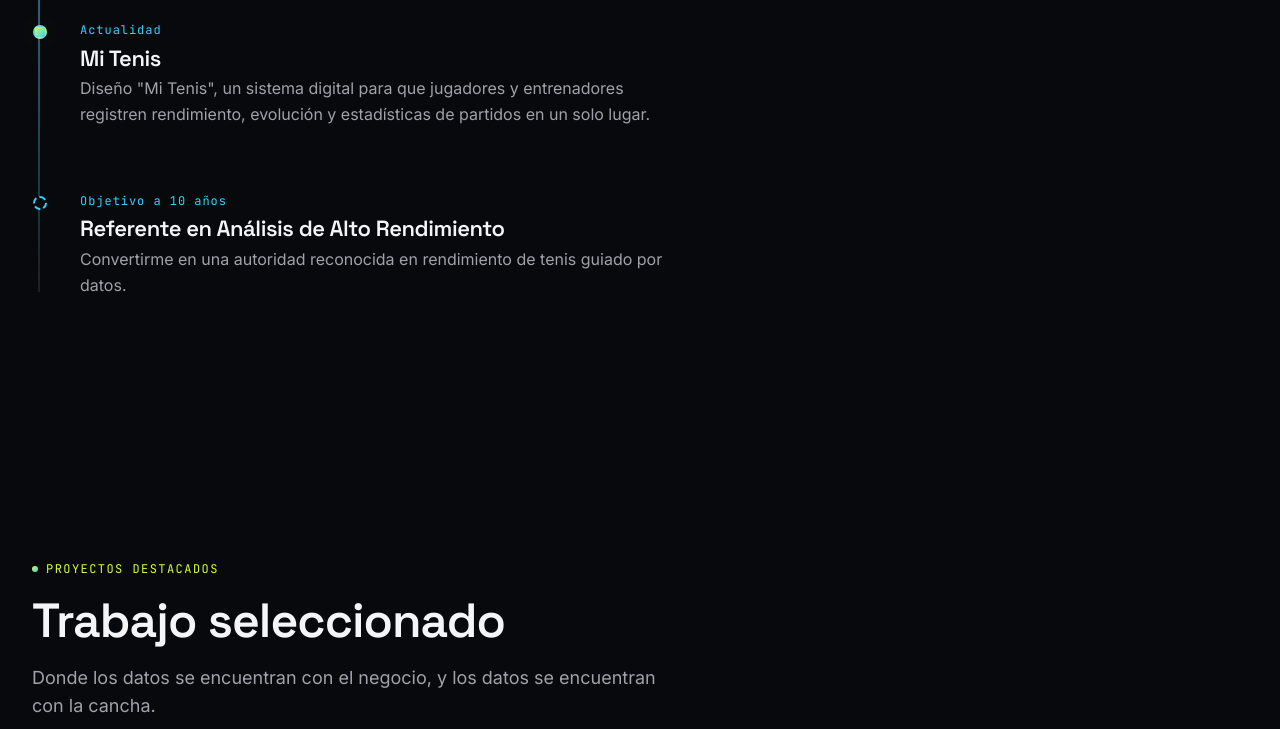
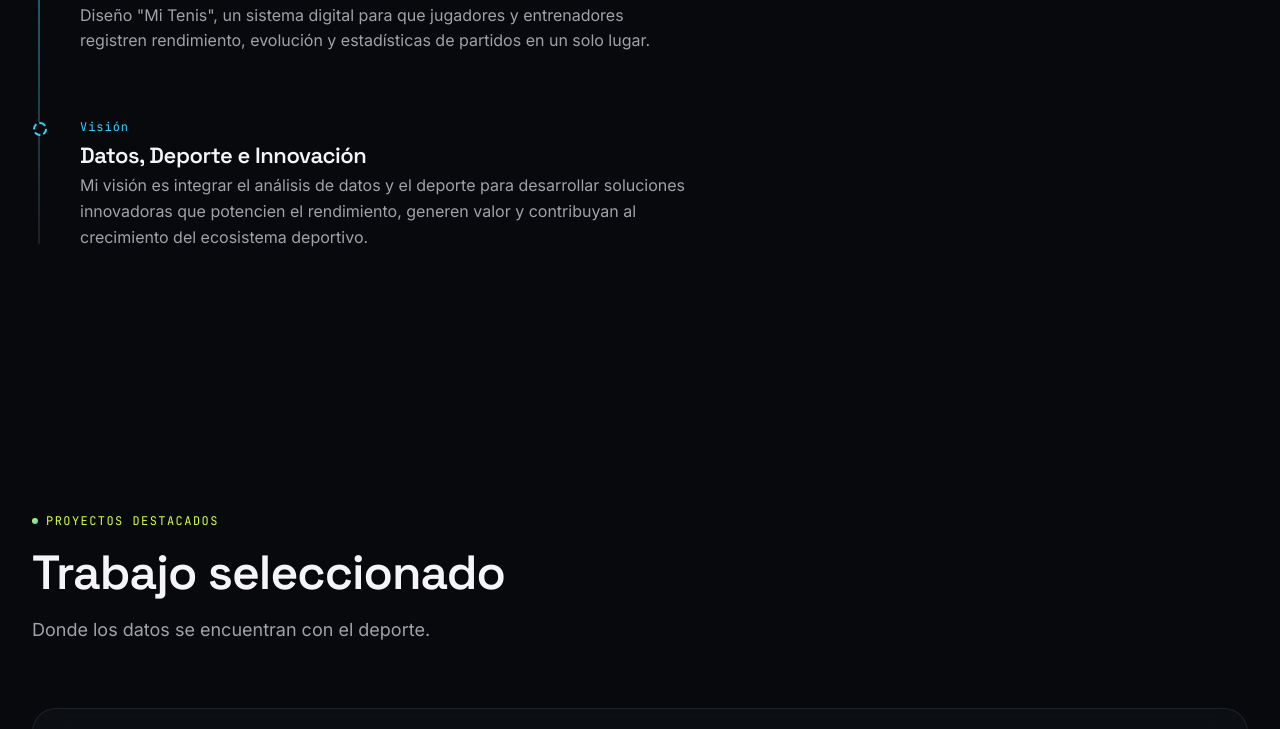
Before and after one commit to mauriciovilosio/portfolio, a plain HTML site: page index.html in a window 1280 px wide. Shown: the part 3657-4386 px from the top of the page. Drawn offline with Linux system fonts and the light colour scheme.

Commit message:
Update subtitles and descriptions in index.html

```diff
--- a/index.html
+++ b/index.html
@@ -113,7 +113,6 @@
         <div class="section-header reveal">
           <p class="eyebrow" data-i18n="timeline.eyebrow">Trayectoria</p>
           <h2 class="section-title" data-i18n="timeline.title">Cómo llegué hasta acá</h2>
-          <p class="section-subtitle" data-i18n="timeline.subtitle">Ocho momentos que dieron forma a una carrera construida en la intersección entre ingeniería, datos y deporte.</p>
         </div>
 
         <div class="timeline">
@@ -161,9 +160,9 @@
           </div>
           <div class="timeline__item timeline__item--future reveal">
             <span class="timeline__dot"></span>
-            <p class="timeline__year" data-i18n="timeline.item8.year">Objetivo a 10 años</p>
-            <h3 class="timeline__title" data-i18n="timeline.item8.title">Referente en Análisis de Alto Rendimiento</h3>
-            <p class="timeline__desc" data-i18n="timeline.item8.desc">Convertirme en una autoridad reconocida en rendimiento de tenis guiado por datos.</p>
+            <p class="timeline__year" data-i18n="timeline.item8.year">Visión</p>
+            <h3 class="timeline__title" data-i18n="timeline.item8.title">Datos, Deporte e Innovación</h3>
+            <p class="timeline__desc" data-i18n="timeline.item8.desc">Mi visión es integrar el análisis de datos y el deporte para desarrollar soluciones innovadoras que potencien el rendimiento, generen valor y contribuyan al crecimiento del ecosistema deportivo.</p>
           </div>
         </div>
       </div>
@@ -175,7 +174,7 @@
         <div class="section-header reveal">
           <p class="eyebrow" data-i18n="projects.eyebrow">Proyectos Destacados</p>
           <h2 class="section-title" data-i18n="projects.title">Trabajo seleccionado</h2>
-          <p class="section-subtitle" data-i18n="projects.subtitle">Donde los datos se encuentran con el negocio, y los datos se encuentran con la cancha.</p>
+          <p class="section-subtitle" data-i18n="projects.subtitle">Donde los datos se encuentran con el deporte.</p>
         </div>
 
         <div class="projects-grid">
@@ -183,7 +182,7 @@
             <p class="project-card__tag" data-i18n="proj.mitenis.tag">Sports Tech · Insignia</p>
             <div class="project-card__media"><img src="assets/images/mitenis-cover.png?v=20260821" alt="Vista previa de Mi Tenis" loading="lazy" /></div>
             <h3 class="project-card__title">Mi Tenis</h3>
-            <p class="project-card__desc" data-i18n="proj.mitenis.desc">Un sistema de seguimiento de rendimiento para jugadores y entrenadores — registrar sesiones de entrenamiento y ver su evolución en dashboards interactivos.</p>
+            <p class="project-card__desc" data-i18n="proj.mitenis.desc">Un sistema de seguimiento de rendimiento para jugadores y entrenadores, donde podran registrar sesiones de entrenamiento y ver su evolución en dashboards interactivos.</p>
             <div class="project-card__stack"><span class="chip">Product Design</span><span class="chip">Data Modeling</span><span class="chip">Analytics</span></div>
             <span class="project-card__link" data-i18n="projects.viewCase">Ver caso de estudio <svg viewBox="0 0 24 24" fill="none" stroke="currentColor" stroke-width="2"><path d="M7 17 17 7M7 7h10v10"/></svg></span>
           </a>
@@ -291,7 +290,6 @@
         <div class="section-header reveal">
           <p class="eyebrow" data-i18n="skills.eyebrow">Stack</p>
           <h2 class="section-title" data-i18n="skills.title">Herramientas con las que construyo</h2>
-          <p class="section-subtitle" data-i18n="skills.subtitle">El mismo rigor, aplicado a planillas y a patrones de saque y volea.</p>
         </div>
 
         <div class="skills-grid">
```
